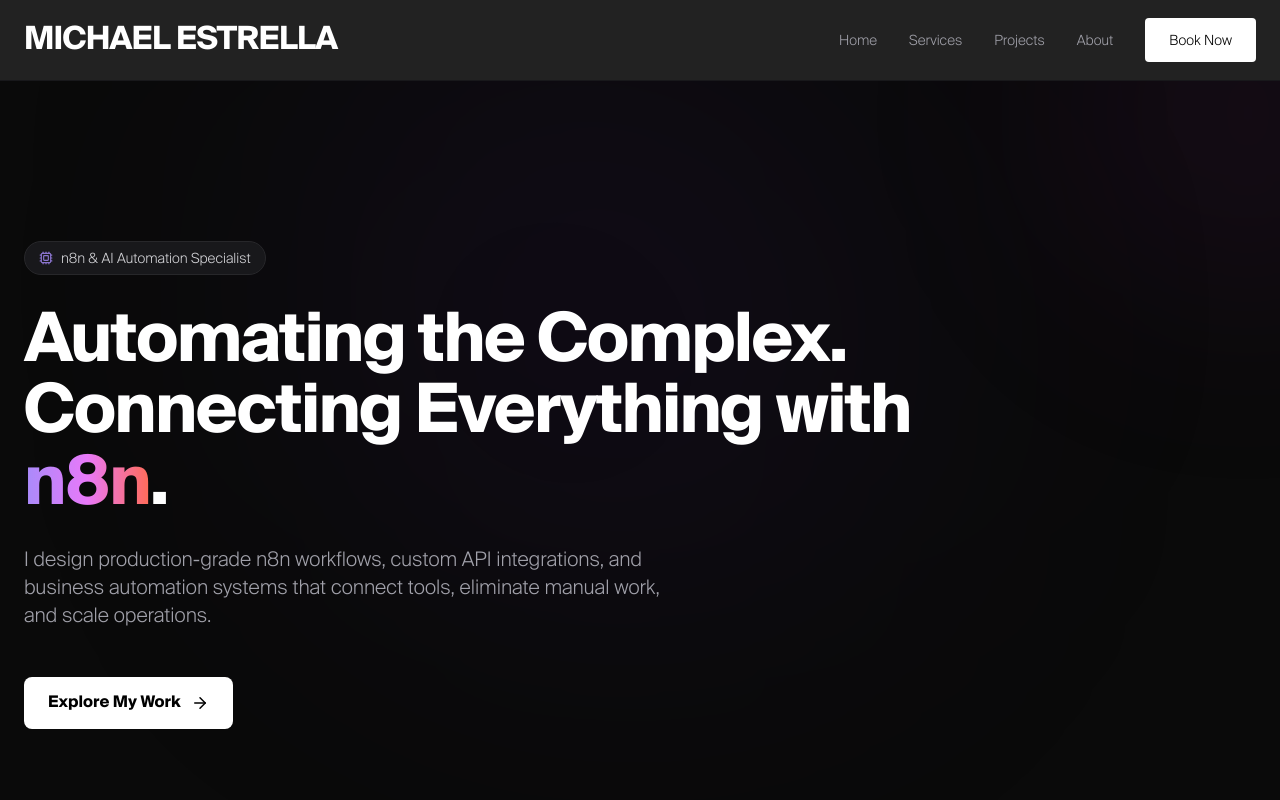
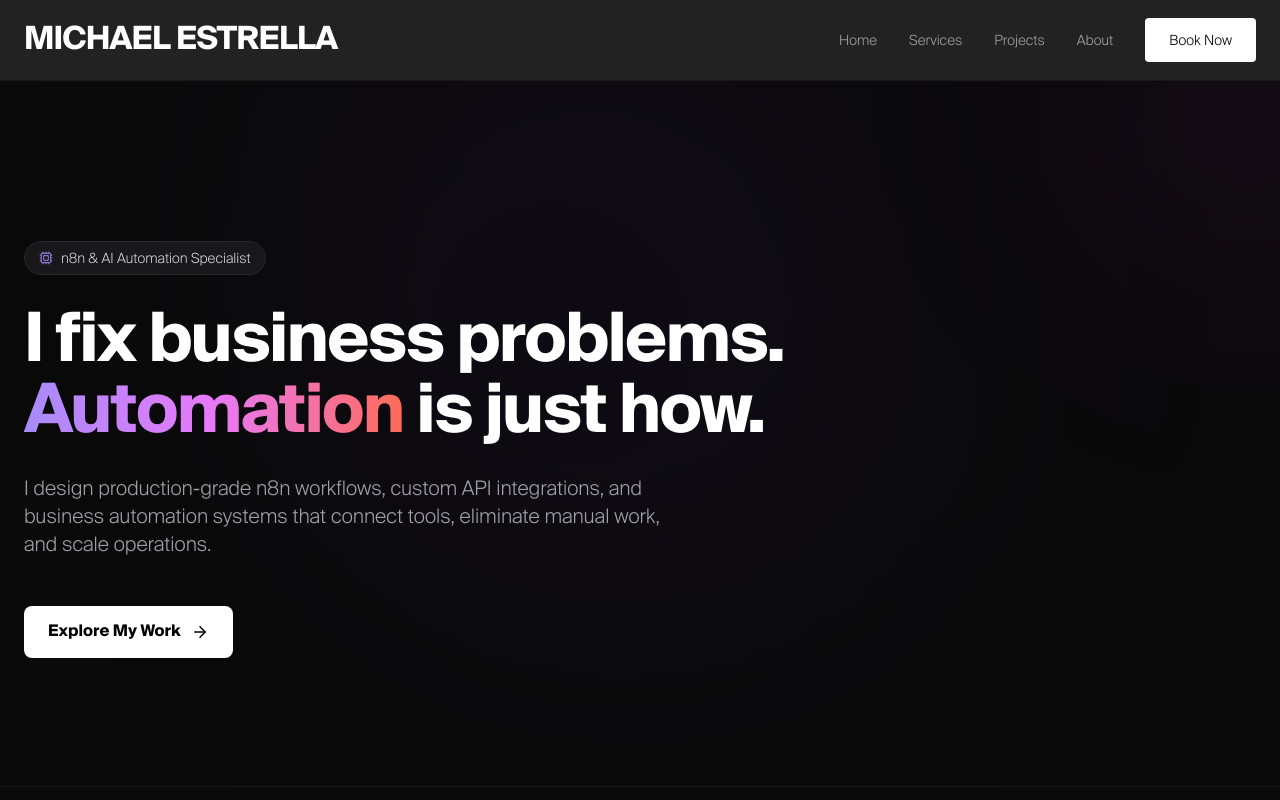
Before and after one commit to HeisenMike/Mike-s-portfolio, a React (Vite) app: page / in a window 1280 px wide. Shown: the top 800 px of the page. Built offline with nearby package versions, Linux system fonts and the light colour scheme.

Commit message:
Initial portfolio commit

```diff
--- a/src/components/Hero.jsx
+++ b/src/components/Hero.jsx
@@ -28,14 +28,15 @@
             initial={{ opacity: 0, y: 20 }}
             animate={{ opacity: 1, y: 0 }}
             transition={{ duration: 0.6, delay: 0.1 }}
-            className="text-[48px] md:text-[68px] font-bold leading-[1.05] tracking-tight mb-6"
+            className="text-[48px] md:text-[68px] font-bold leading-[1.05] tracking-tight mb-6 text-white"
           >
-            Automating the Complex.<br />
-            Connecting Everything with{' '}
+            I fix business problems.<br />
             <span className="text-transparent bg-clip-text bg-gradient-to-r from-violet-400 via-fuchsia-400 to-[#ff6b57]">
-              n8n
-            </span>.
+              Automation
+            </span>{' '}
+            is just how.
           </motion.h1>
+
 
           {/* Description */}
           <motion.p
```
Also changed, not shown: 1 other file (tests, documents, lock files or other folders).
